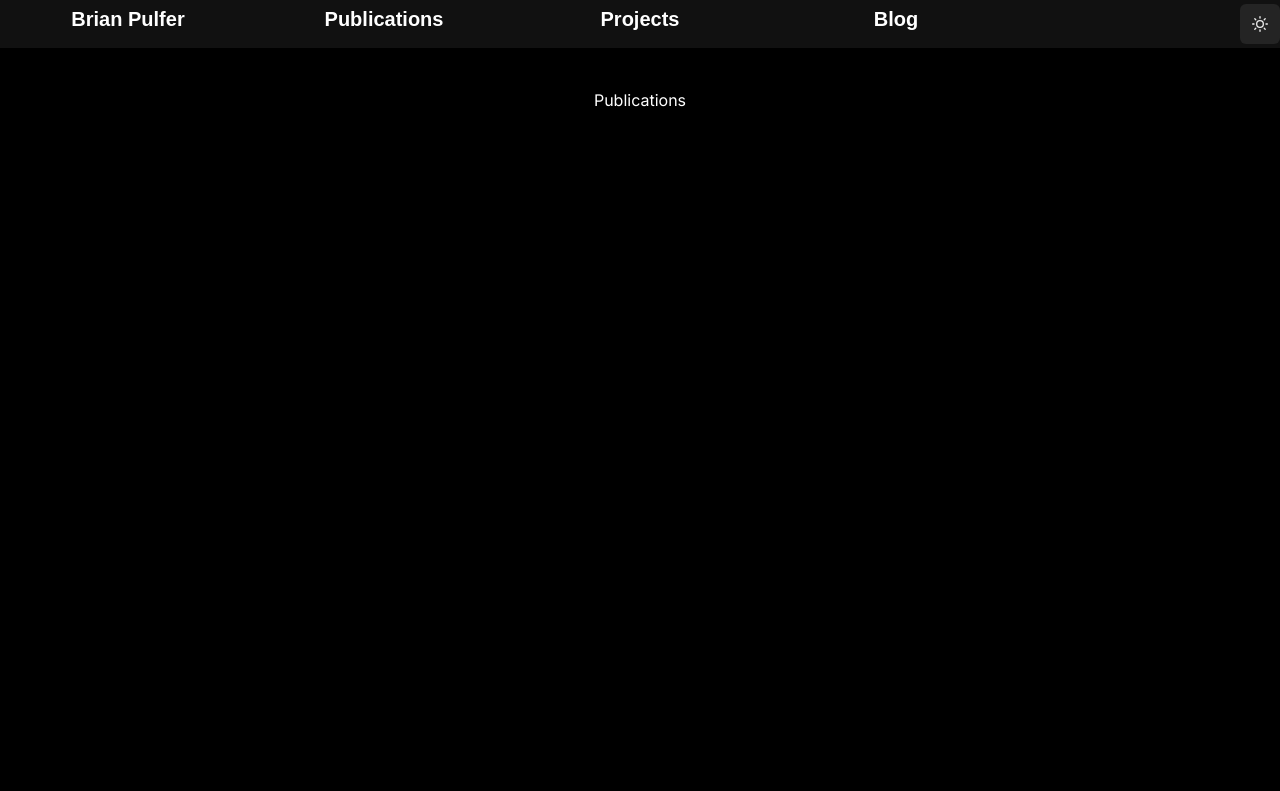
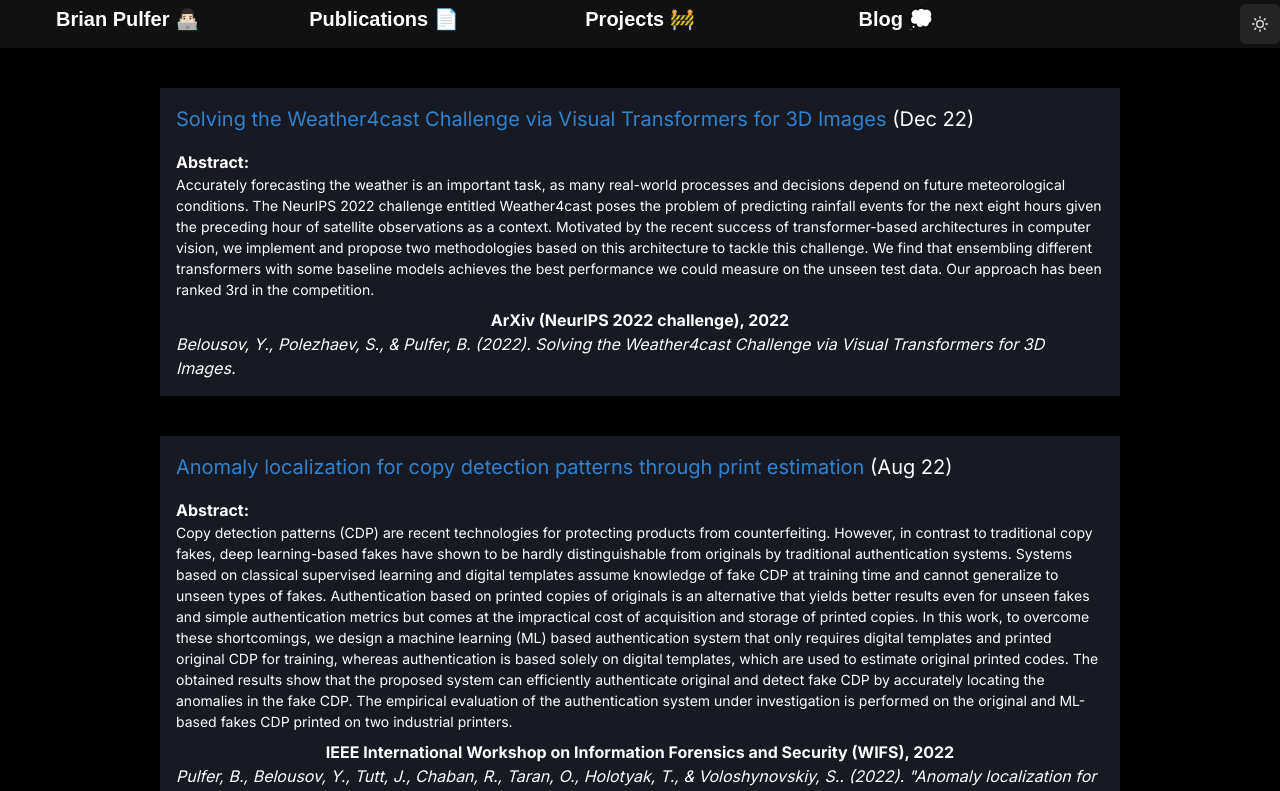
Before and after one commit to BrianPulfer/website, a Next.js app: page /publications in a window 1280 px wide. Shown: the top 791 px of the page. Built offline with nearby package versions, Linux system fonts and the light colour scheme.

Commit message:
Minor improvements overall.

```diff
--- a/src/components/Navbar.tsx
+++ b/src/components/Navbar.tsx
@@ -6,10 +6,10 @@ export default function Navbar() {
   const { colorMode, toggleColorMode } = useColorMode();
 
   const paths = {
-    "/": "Brian Pulfer",
-    "/publications": "Publications",
-    "/projects": "Projects",
-    "/blog": "Blog",
+    "/": "Brian Pulfer 👨🏻‍💻",
+    "/publications": "Publications 📄",
+    "/projects": "Projects 🚧",
+    "/blog": "Blog 💭",
   }
 
   const nPaths = Object.keys(paths).length;
--- /dev/null
+++ b/src/components/Publication.tsx
@@ -0,0 +1,48 @@
+import {Box, Container, Text} from "@chakra-ui/react";
+import { useColorModeValue } from "@chakra-ui/react";
+
+export function PublicationTitle({children, className}: {children: React.ReactNode, className?: string}){
+    return (
+        <Text fontSize={"xl"} textAlign={"left"} className={className}>
+            {children}
+        </Text>
+    )
+}
+
+export function PublicationAbstract({children}: {children: React.ReactNode}){
+    return (
+        <>
+            <Text fontWeight={"bold"} >
+                Abstract:
+            </Text>
+            <Text fontSize={"14"}>
+                {children}
+            </Text>
+        </>
+    )
+}
+
+export function PublicationVenue({children, className}: {children: React.ReactNode, className?: string}){
+    return (
+        <Text textAlign={"center"} fontWeight={"bold"} className={className}>
+            {children}
+        </Text>
+    )
+}
+
+export function PublicationCitation({children, className}: {children: React.ReactNode, className?: string}){
+    return (
+        <Text fontStyle={"italic"} className={className}>
+            {children}
+        </Text>
+    )
+}
+
+
+export default function Publication({children}: {children: React.ReactNode}){
+    return (
+        <Container m={0} maxW={"100%"} p={"4"} mb={"10"} backgroundColor={useColorModeValue("gray.100", "gray.900")}>
+            {children}
+        </Container>
+    )
+}
--- a/src/pages/_app.tsx
+++ b/src/pages/_app.tsx
@@ -15,7 +15,7 @@ export default function App({ Component, pageProps }: AppProps) {
       <Navbar />
       <Container
         maxW={"container.lg"}
-        className={`flex flex-col items-center justify-between max-h-0 ${inter.className}`}
+        className={`flex flex-col items-center justify-between m-0 max-h-0 ${inter.className}`}
       >
         <Component {...pageProps} />
       </Container>
--- a/src/pages/blog/[title]/index.tsx
+++ /dev/null
@@ -1,7 +0,0 @@
-export default function BlogPost(){
-    return (
-      <>
-          <h1>Blog Post</h1>
-      </>
-    );
-}
--- a/src/pages/blog/index.tsx
+++ b/src/pages/blog/index.tsx
@@ -1,7 +1,14 @@
+import { Text } from "@chakra-ui/react";
+
 export default function Projects() {
     return (
       <>
-          <h1>Blog</h1>
+          <Text fontSize={"3xl"}>Blog</Text>
+          <Text fontSize={"xl"}>
+            Welcome to my blog! If you like its content and would like to stay up-to-date,
+            consider subscribing to the mailing list (coming soon!)
+          </Text>
+
       </>
     );
   }
--- /dev/null
+++ b/src/pages/blog/vit/index.tsx
@@ -0,0 +1,8 @@
+import { Text } from "@chakra-ui/react"
+
+export default function ViTBlogPost(){
+    return (
+        // TODO: Add content
+        <Text fontSize={"3xl"}>ViT</Text>
+    )
+}
--- a/src/pages/index.tsx
+++ b/src/pages/index.tsx
@@ -69,7 +69,7 @@ export default function Home() {
         Hey there, this is Brian! 👋
       </Text>
       <Text fontSize={"l"} maxW={"container.md"}>
-        I am a Machine Learning practitioner and enthusiast. I am currently a Ph.D. student in Machine Learning, with a focus on anomaly detection and adversarial attacks, at the University of Geneva, Switzerland. <Link textColor={"blue.500"} href='cv/BrianPulfer_CV.pdf'>Here's my CV</Link>.
+        I am a Machine Learning practitioner and enthusiast. I am currently a Ph.D. student in Machine Learning, with a focus on anomaly detection and adversarial attacks, at the University of Geneva, Switzerland 🇨🇭. <Link textColor={"blue.500"} href='cv/BrianPulfer_CV.pdf'>Here's my CV</Link>.
         This is my personal portfolio, where I publish updates on my career, projects, publications and more. Hope you enjoy it!
       </Text>
 
--- a/src/pages/publications/index.tsx
+++ b/src/pages/publications/index.tsx
@@ -1,7 +1,63 @@
+import {Container, Link} from '@chakra-ui/react'
+
+import Publication from '../../components/Publication'
+import {PublicationTitle, PublicationAbstract, PublicationVenue, PublicationCitation} from '../../components/Publication'
+
 export default function Publications() {
     return (
-      <>
-          <h1>Publications</h1>
-      </>
+      <Container m={0} maxW={"100%"}>
+          <Publication>
+              <PublicationTitle className={"mb-4"}>
+                <Link textColor={"blue.500"} href="https://arxiv.org/abs/2212.02456">Solving the Weather4cast Challenge via Visual Transformers for 3D Images</Link> (Dec 22)
+              </PublicationTitle>
+              <PublicationAbstract>
+              Accurately forecasting the weather is an important task, as many real-world processes and decisions depend on future meteorological conditions. The NeurIPS 2022 challenge entitled Weather4cast poses the problem of predicting rainfall events for the next eight hours given the preceding hour of satellite observations as a context. Motivated by the recent success of transformer-based architectures in computer vision, we implement and propose two methodologies based on this architecture to tackle this challenge. We find that ensembling different transformers with some baseline models achieves the best performance we could measure on the unseen test data. Our approach has been ranked 3rd in the competition.
+              </PublicationAbstract>
+              <PublicationVenue className={"mt-2"}>
+                ArXiv (NeurIPS 2022 challenge), 2022
+              </PublicationVenue>
+              <PublicationCitation>
+                Belousov, Y., Polezhaev, S., & Pulfer, B. (2022). Solving the Weather4cast Challenge via Visual Transformers for 3D Images.
+              </PublicationCitation>
+          </Publication>
+          <Publication>
+              <PublicationTitle className={"mb-4"}>
+                <Link textColor={"blue.500"} href="https://arxiv.org/abs/2209.15625">Anomaly localization for copy detection patterns through print estimation</Link> (Aug 22)
+              </PublicationTitle>
+              <PublicationAbstract>
+                Copy detection patterns (CDP) are recent technologies for protecting products from counterfeiting. However, in contrast to traditional copy fakes, deep learning-based fakes have shown to be hardly distinguishable from originals by traditional authentication systems. Systems based on classical supervised learning and digital templates assume knowledge of fake CDP at training time and cannot generalize to unseen types of fakes. Authentication based on printed copies of originals is an alternative that yields better results even for unseen fakes and simple authentication metrics but comes at the impractical cost of acquisition and storage of printed copies. In this work, to overcome these shortcomings, we design a machine learning (ML) based authentication system that only requires digital templates and printed original CDP for training, whereas authentication is based solely on digital templates, which are used to estimate original printed codes. The obtained results show that the proposed system can efficiently authenticate original and detect fake CDP by accurately locating the anomalies in the fake CDP. The empirical evaluation of the authentication system under investigation is performed on the original and ML-based fakes CDP printed on two industrial printers.
+              </PublicationAbstract>
+              <PublicationVenue className={"mt-2"}>
+                IEEE International Workshop on Information Forensics and Security (WIFS), 2022
+              </PublicationVenue>
+              <PublicationCitation>
+                Pulfer, B., Belousov, Y., Tutt, J., Chaban, R., Taran, O., Holotyak, T., & Voloshynovskiy, S.. (2022). "Anomaly localization for copy detection patterns through print estimations," in IEEE International Workshop on Information Forensics and Security (WIFS), 2022.
+              </PublicationCitation>
+          </Publication>
+          <Publication>
+              <PublicationTitle className={"mb-4"}>
+                <Link textColor={"blue.500"} href="https://arxiv.org/abs/2206.11793">Authentication of Copy Detection Patterns under Machine Learning Attacks: A Supervised Approach</Link> (Jun 22)
+              </PublicationTitle>
+              <PublicationAbstract>
+              Copy detection patterns (CDP) are an attractive technology that allows manufacturers to defend their products against counterfeiting. The main assumption behind the protection mechanism of CDP is that these codes printed with the smallest symbol size (1x1) on an industrial printer cannot be copied or cloned with sufficient accuracy due to data processing inequality. However, previous works have shown that Machine Learning (ML) based attacks can produce high-quality fakes, resulting in decreased accuracy of authentication based on traditional feature-based authentication systems. While Deep Learning (DL) can be used as a part of the authentication system, to the best of our knowledge, none of the previous works has studied the performance of a DL-based authentication system against ML-based attacks on CDP with 1x1 symbol size. In this work, we study such a performance assuming a supervised learning (SL) setting.
+              </PublicationAbstract>
+              <PublicationVenue className={"mt-2"}>
+                IEEE International Conference on Image Processing (ICIP), Bordeaux, France, 2022.
+              </PublicationVenue>
+              <PublicationCitation>
+              B. Pulfer, R. Chaban, Y. Belousov, J. Tutt, O. Taran, T. Holotyak, and S. Voloshynovskiy, “Authentication of copy detection patterns under machine learning attacks: A supervised approach,” in IEEE International Conference on Image Processing (ICIP), Bordeaux, France, October 2022.
+              </PublicationCitation>
+          </Publication>
+          <Publication>
+              <PublicationTitle className={"mb-4"}>
+                <Link textColor={"blue.500"} href="https://ieeexplore.ieee.org/document/9869302">
+                  Mind the Gap! A Study on the Transferability of Virtual vs Physical-world Testing of Autonomous Driving Systems
+                </Link> (Dec 21)
+              </PublicationTitle>
+              <PublicationAbstract>Safe deployment of self-driving cars (SDC) necessitates thorough simulated and in-field testing. Most testing techniques consider virtualized SDCs within a simulation environment, whereas less effort has been directed towards assessing whether such techniques transfer to and are effective with a physical real-world vehicle. In this paper, we leverage the Donkey Car open-source framework to empirically compare testing of SDCs when deployed on a physical small-scale vehicle vs its virtual simulated counterpart. In our empirical study, we investigate transferability of behavior and failure exposure between virtual and real-world environments on a vast set of corrupted and adversarial settings. While a large number of testing results do transfer between virtual and physical environments, we also identified critical shortcomings that contribute to the reality gap between the virtual and physical world, threatening the potential of existing testing solutions when applied to physical SDCs</PublicationAbstract>
+              <PublicationVenue className={"mt-2"}>IEEE Transactions on Software Engineering</PublicationVenue>
+              <PublicationCitation>A. Stocco, B. Pulfer and P. Tonella, "Mind the Gap! A Study on the Transferability of Virtual vs Physical-world Testing of Autonomous Driving Systems," in IEEE Transactions on Software Engineering, 2022, doi: 10.1109/TSE.2022.3202311.</PublicationCitation>
+          </Publication>
+      </Container>
     );
   }
```
